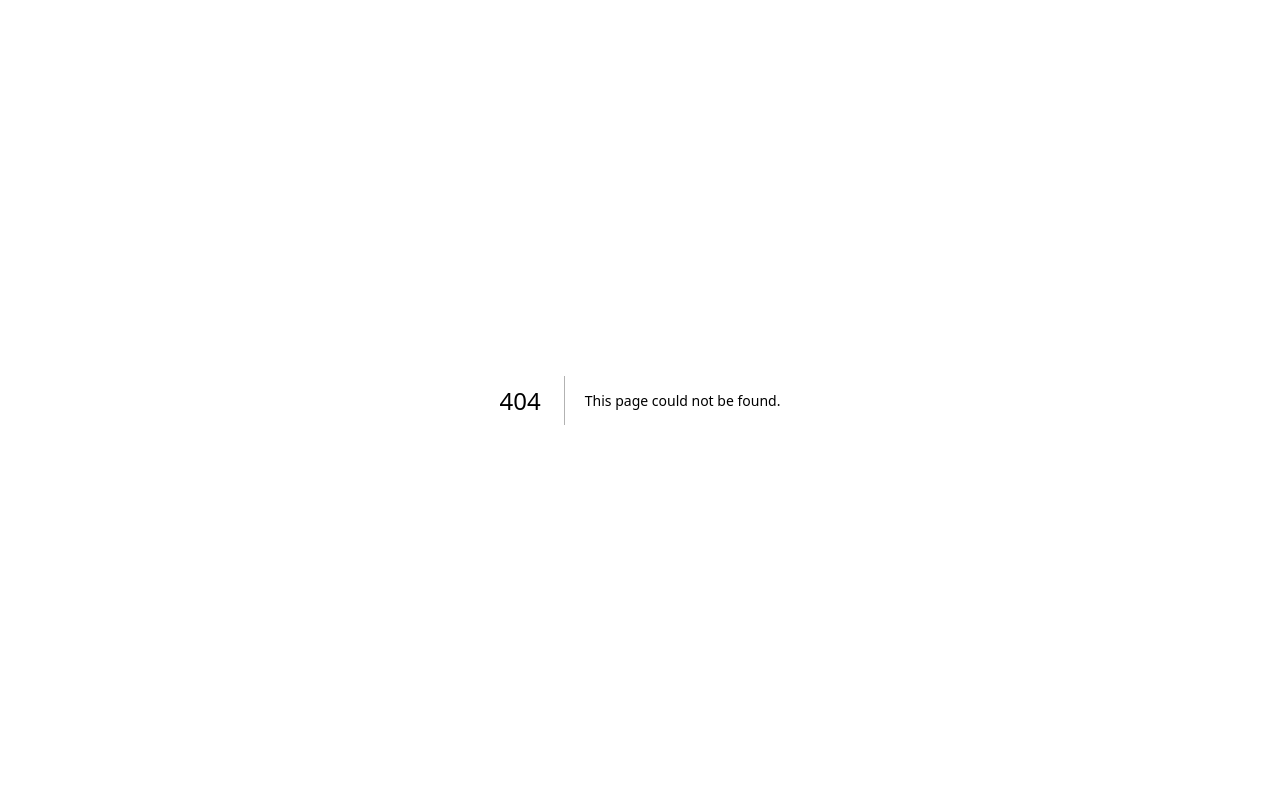
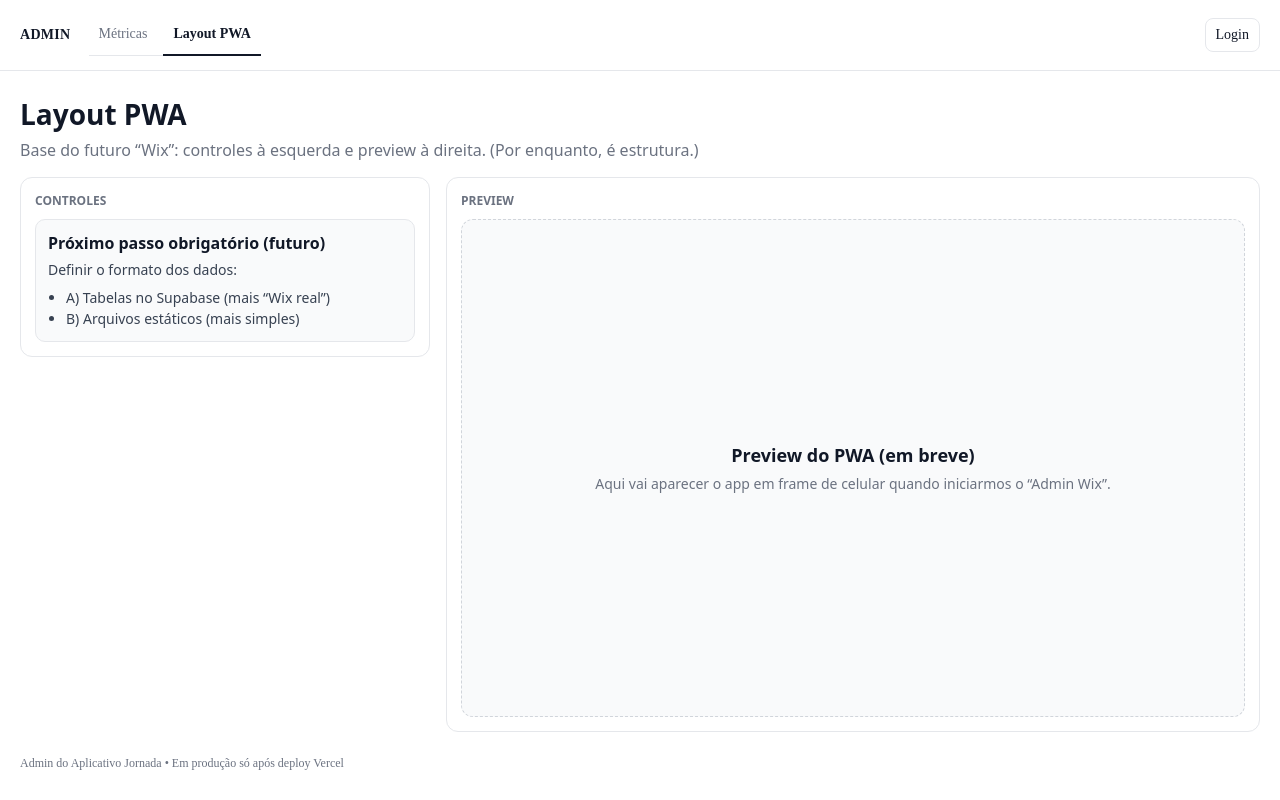
Before and after one commit to excompanhia/aplicativo-jornada, a Next.js app: page /admin/pwa in a window 1280 px wide. Before the commit this address had no page. Built offline with nearby package versions, Linux system fonts and the light colour scheme; no server answers.

Commit message:
Admin: página Layout PWA (placeholder simples em 2 colunas)

```diff
--- /dev/null
+++ b/app/admin/pwa/page.tsx
@@ -0,0 +1,92 @@
+export default function AdminPwaPage() {
+  return (
+    <div style={{ fontFamily: "system-ui, sans-serif" }}>
+      <header style={{ marginBottom: 16 }}>
+        <h1 style={{ fontSize: 28, margin: 0 }}>Layout PWA</h1>
+        <p style={{ marginTop: 6, color: "#6B7280" }}>
+          Base do futuro “Wix”: controles à esquerda e preview à direita.
+          (Por enquanto, é estrutura.)
+        </p>
+      </header>
+
+      <div style={{ display: "flex", gap: 16, alignItems: "flex-start" }}>
+        {/* Controles */}
+        <div
+          style={{
+            width: 380,
+            border: "1px solid #E5E7EB",
+            borderRadius: 12,
+            padding: 14,
+            background: "#fff",
+          }}
+        >
+          <div style={{ fontSize: 12, color: "#6B7280", fontWeight: 700 }}>
+            CONTROLES
+          </div>
+
+          <div style={{ height: 10 }} />
+
+          <div
+            style={{
+              border: "1px solid #E5E7EB",
+              borderRadius: 10,
+              padding: 12,
+              background: "#F9FAFB",
+            }}
+          >
+            <div style={{ fontWeight: 700, marginBottom: 6 }}>
+              Próximo passo obrigatório (futuro)
+            </div>
+            <div style={{ fontSize: 14, color: "#374151", lineHeight: 1.45 }}>
+              Definir o formato dos dados:
+              <ul style={{ marginTop: 8, marginBottom: 0, paddingLeft: 18 }}>
+                <li>A) Tabelas no Supabase (mais “Wix real”)</li>
+                <li>B) Arquivos estáticos (mais simples)</li>
+              </ul>
+            </div>
+          </div>
+        </div>
+
+        {/* Preview */}
+        <div
+          style={{
+            flex: 1,
+            border: "1px solid #E5E7EB",
+            borderRadius: 12,
+            padding: 14,
+            background: "#fff",
+            minHeight: 520,
+          }}
+        >
+          <div style={{ fontSize: 12, color: "#6B7280", fontWeight: 700 }}>
+            PREVIEW
+          </div>
+
+          <div style={{ height: 10 }} />
+
+          <div
+            style={{
+              border: "1px dashed #D1D5DB",
+              borderRadius: 12,
+              background: "#F9FAFB",
+              minHeight: 460,
+              display: "grid",
+              placeItems: "center",
+              padding: 18,
+            }}
+          >
+            <div style={{ textAlign: "center", maxWidth: 520 }}>
+              <div style={{ fontSize: 18, fontWeight: 800, marginBottom: 6 }}>
+                Preview do PWA (em breve)
+              </div>
+              <div style={{ color: "#6B7280", fontSize: 14, lineHeight: 1.5 }}>
+                Aqui vai aparecer o app em frame de celular quando iniciarmos o
+                “Admin Wix”.
+              </div>
+            </div>
+          </div>
+        </div>
+      </div>
+    </div>
+  );
+}
```
